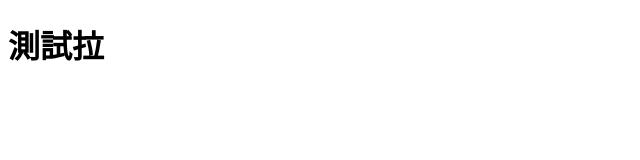
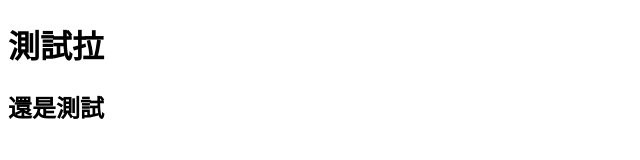
Before and after one commit to wangchonghua/NUK-JS, a plain HTML site: page index.html in a window 1280 px wide. Shown: the whole page, without its empty margins (0-640 px from the left). Drawn offline with Linux system fonts and the light colour scheme.

Commit message:
update-local2

```diff
--- a/index.html
+++ b/index.html
@@ -8,5 +8,6 @@
 </head>
 <body>
     <h1>測試拉</h1>
+    <h2>還是測試</h2>
 </body>
 </html>
```
